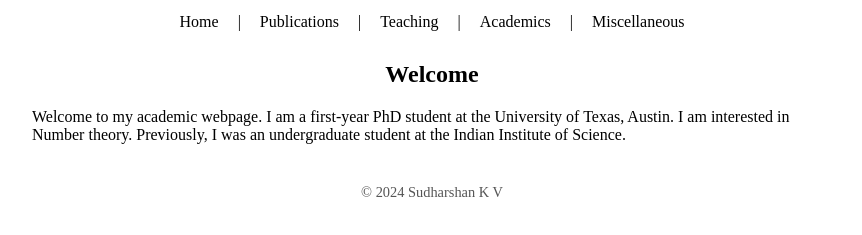
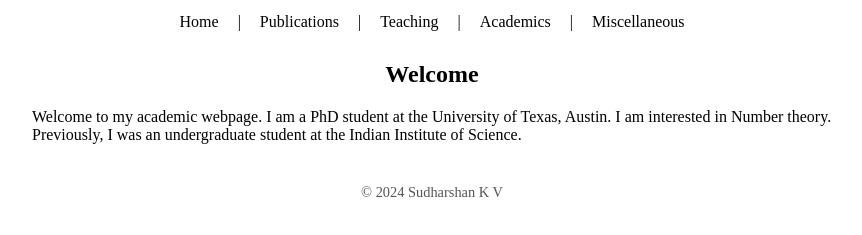
Before and after one commit to KVS02/kvs02.github.io, a plain HTML site: page index.html in a window 1280 px wide. Shown: the part 119-354 px from the top of the page, without its empty margins (208-1070 px from the left). Drawn offline with Linux system fonts and the light colour scheme.

Commit message:
update home page

```diff
--- a/index.html
+++ b/index.html
@@ -46,7 +46,7 @@
     </div>
 
     <h2>Welcome</h2>
-    <p>Welcome to my academic webpage. I am a first-year PhD student at the University of Texas, Austin. I am interested in Number theory. Previously, I was an undergraduate student at the Indian Institute of Science.</p>
+    <p>Welcome to my academic webpage. I am a PhD student at the University of Texas, Austin. I am interested in Number theory. Previously, I was an undergraduate student at the Indian Institute of Science.</p>
 
     <footer>
         &copy; 2024 Sudharshan K V
```
